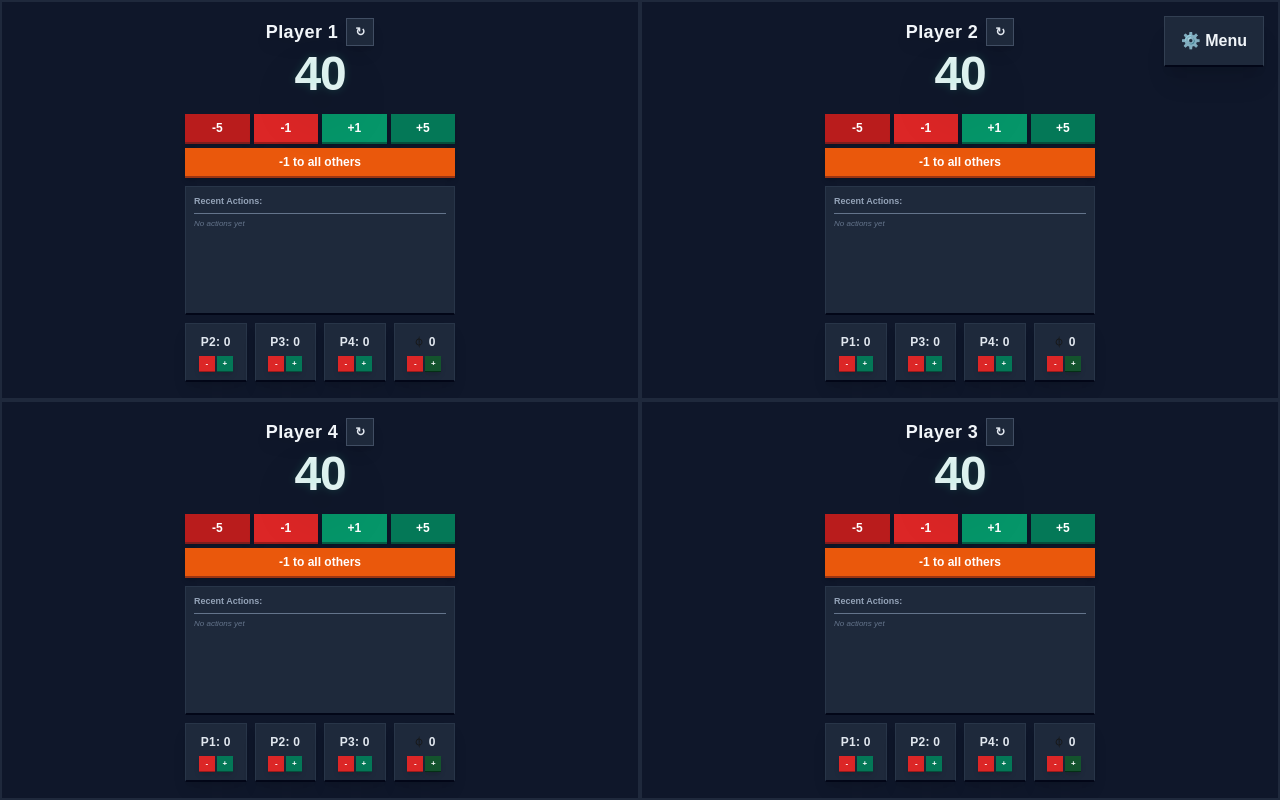
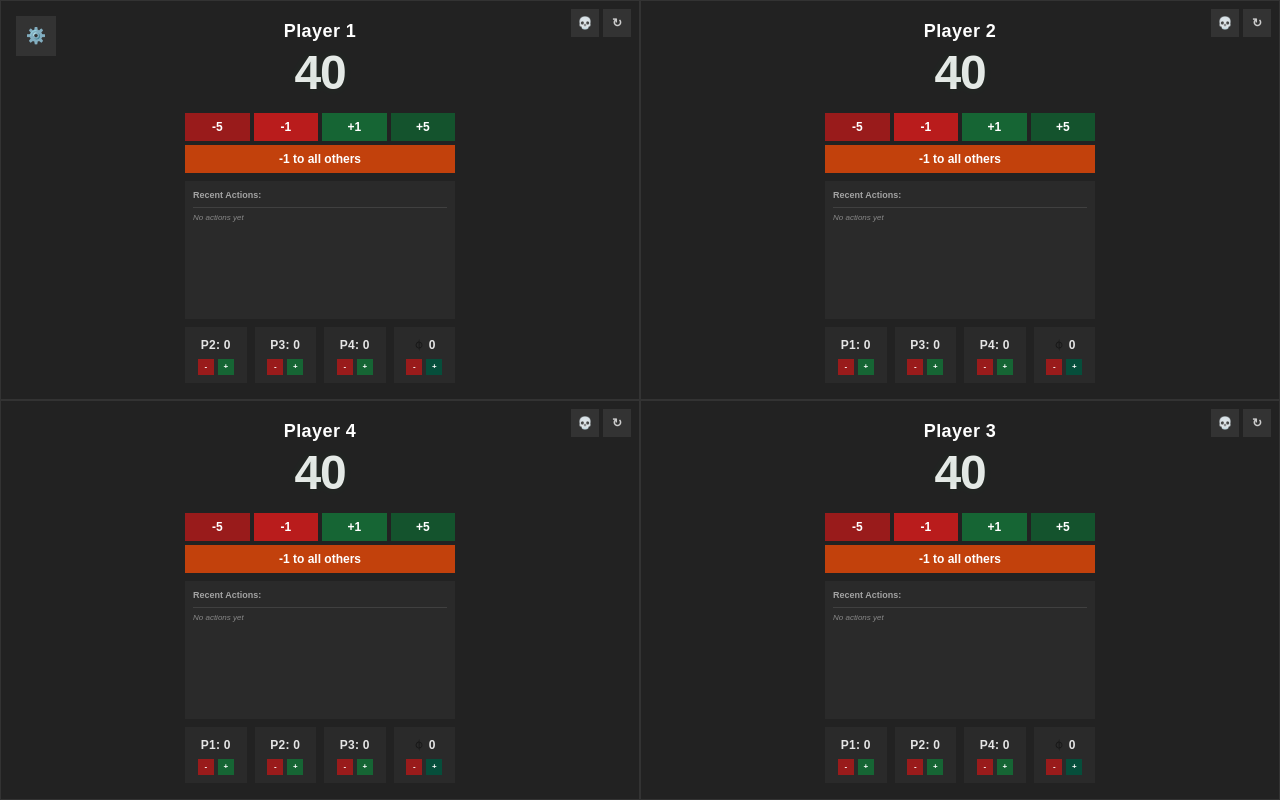
Before and after one commit to BigFancyBen/badams-homepage, a Next.js app: page /commander in a window 1280 px wide. Built offline with nearby package versions, Linux system fonts and the light colour scheme.

Commit message:
updated with new styles and functions

```diff
--- a/app/commander/page.tsx
+++ b/app/commander/page.tsx
@@ -14,6 +14,7 @@ interface PlayerState {
   name: string;
   history: HistoryEntry[];
   poison: number;
+  isDead: boolean;
 }
 
 export default function CommanderPage() {
@@ -25,6 +26,7 @@ export default function CommanderPage() {
       name: "Player 1",
       history: [],
       poison: 0,
+      isDead: false,
     },
     {
       life: 40,
@@ -33,6 +35,7 @@ export default function CommanderPage() {
       name: "Player 2",
       history: [],
       poison: 0,
+      isDead: false,
     },
     {
       life: 40,
@@ -41,6 +44,7 @@ export default function CommanderPage() {
       name: "Player 3",
       history: [],
       poison: 0,
+      isDead: false,
     },
     {
       life: 40,
@@ -49,10 +53,12 @@ export default function CommanderPage() {
       name: "Player 4",
       history: [],
       poison: 0,
+      isDead: false,
     },
   ]);
 
   const [isMenuOpen, setIsMenuOpen] = useState(false);
+  const [showResetConfirm, setShowResetConfirm] = useState(false);
 
   // Generate unique abbreviations for player names
   const generateAbbreviations = () => {
@@ -193,6 +199,14 @@ export default function CommanderPage() {
     );
   };
 
+  const togglePlayerDead = (playerIndex: number) => {
+    setPlayers((prev) =>
+      prev.map((player, index) =>
+        index === playerIndex ? { ...player, isDead: !player.isDead } : player
+      )
+    );
+  };
+
   const damageAllOthers = (playerIndex: number, damage: number) => {
     setPlayers((prev) =>
       prev.map((player, index) =>
@@ -230,9 +244,19 @@ export default function CommanderPage() {
         name: player.name, // Keep current name
         history: [], // Clear history
         poison: 0, // Reset poison
+        isDead: false, // Reset dead status
       }))
     );
+    setShowResetConfirm(false);
     setIsMenuOpen(false);
+  };
+
+  const handleResetClick = () => {
+    setShowResetConfirm(true);
+  };
+
+  const cancelReset = () => {
+    setShowResetConfirm(false);
   };
 
   const PlayerQuadrant = ({
@@ -281,31 +305,53 @@ export default function CommanderPage() {
     const commanderSources = [0, 1, 2, 3].filter((i) => i !== playerIndex);
 
     return (
-      <div className="relative w-full h-full border-2 border-slate-600/30 bg-slate-900 overflow-hidden">
-        <div
-          className={`absolute inset-4 flex flex-col ${rotationClass} h-full`}
+      <div className="relative w-full h-full border border-[#333333] bg-[#222222] overflow-hidden">
+        {/* Dead overlay */}
+        {player.isDead && (
+          <div className="absolute inset-0 bg-black/60 z-20 pointer-events-none" />
+        )}
+
+        {/* Corner Controls - positioned outside of rotated container */}
+        <div className="absolute top-2 right-2 flex gap-1 z-10">
+          <button
+            onClick={() => togglePlayerDead(playerIndex)}
+            className={`text-xs font-bold py-1.5 px-1.5 transition-all duration-200 w-7 h-7 flex items-center justify-center ${
+              player.isDead
+                ? "bg-[#991b1b] hover:bg-[#b91c1c] text-white"
+                : "bg-[#333333] hover:bg-[#404040] text-[#cccccc]"
+            }`}
+            title={player.isDead ? "Revive player" : "Mark as dead"}
           >
-          {/* Player Label and Rotation Control */}
-          <div className="text-center mb-1 flex items-center justify-center gap-2 shrink-0">
-            <h2 className="text-lg font-black text-slate-100 tracking-wide truncate drop-shadow-lg">
-              {player.name}
-            </h2>
+            💀
+          </button>
           <button
             onClick={() => updateRotation(playerIndex)}
-              className="bg-slate-800 hover:bg-slate-700 text-slate-200 text-xs font-bold py-1.5 px-1.5 shadow-lg hover:shadow-xl transition-all duration-200 w-7 h-7 flex items-center justify-center border border-slate-500/50"
+            className="bg-[#333333] hover:bg-[#404040] text-[#cccccc] text-xs font-bold py-1.5 px-1.5 transition-all duration-200 w-7 h-7 flex items-center justify-center"
             title="Rotate view"
           >
             ↻
           </button>
         </div>
 
+        <div
+          className={`absolute inset-4 flex flex-col ${rotationClass} h-full ${
+            player.isDead ? "opacity-50" : ""
+          }`}
+        >
+          {/* Player Label */}
+          <div className="text-center mb-1 shrink-0">
+            <h2 className="text-lg font-bold text-[#ffffff] tracking-wide truncate">
+              {player.name}
+            </h2>
+          </div>
+
           {/* Life Counter */}
           <div className="shrink-0 flex flex-col items-center justify-center">
             <div className="relative mb-2">
-              <div className="text-5xl font-black text-slate-100 mb-2 select-none tracking-tight drop-shadow-2xl">
+              <div className="text-5xl font-bold text-[#f5f5f5] mb-2 select-none tracking-tight">
                 {player.life}
               </div>
-              <div className="absolute inset-0 text-5xl font-black text-emerald-400 mb-2 select-none tracking-tight opacity-20 blur-sm">
+              <div className="absolute inset-0 text-5xl font-bold text-[#166534] mb-2 select-none tracking-tight opacity-15 blur-sm">
                 {player.life}
               </div>
             </div>
@@ -315,25 +361,25 @@ export default function CommanderPage() {
               <div className="grid grid-cols-4 gap-1">
                 <button
                   onClick={() => updateLife(playerIndex, -5)}
-                  className="bg-red-700 hover:bg-red-600 text-white text-xs font-bold py-1.5 px-1 shadow-md hover:shadow-lg transition-all duration-150 border-b-2 border-red-900 active:border-red-700"
+                  className="bg-[#991b1b] hover:bg-[#b91c1c] text-white text-xs font-bold py-1.5 px-1 transition-all duration-150"
                 >
                   -5
                 </button>
                 <button
                   onClick={() => updateLife(playerIndex, -1)}
-                  className="bg-red-600 hover:bg-red-500 text-white text-xs font-bold py-1.5 px-1 shadow-md hover:shadow-lg transition-all duration-150 border-b-2 border-red-800 active:border-red-600"
+                  className="bg-[#b91c1c] hover:bg-[#dc2626] text-white text-xs font-bold py-1.5 px-1 transition-all duration-150"
                 >
                   -1
                 </button>
                 <button
                   onClick={() => updateLife(playerIndex, 1)}
-                  className="bg-emerald-600 hover:bg-emerald-500 text-white text-xs font-bold py-1.5 px-1 shadow-md hover:shadow-lg transition-all duration-150 border-b-2 border-emerald-800 active:border-emerald-600"
+                  className="bg-[#166534] hover:bg-[#16a34a] text-white text-xs font-bold py-1.5 px-1 transition-all duration-150"
                 >
                   +1
                 </button>
                 <button
                   onClick={() => updateLife(playerIndex, 5)}
-                  className="bg-emerald-700 hover:bg-emerald-600 text-white text-xs font-bold py-1.5 px-1 shadow-md hover:shadow-lg transition-all duration-150 border-b-2 border-emerald-900 active:border-emerald-700"
+                  className="bg-[#14532d] hover:bg-[#166534] text-white text-xs font-bold py-1.5 px-1 transition-all duration-150"
                 >
                   +5
                 </button>
@@ -342,7 +388,7 @@ export default function CommanderPage() {
               {/* Damage All Others Button */}
               <button
                 onClick={() => damageAllOthers(playerIndex, -1)}
-                className="bg-orange-600 hover:bg-orange-500 text-white text-xs font-bold py-1.5 px-2 shadow-md hover:shadow-lg transition-all duration-150 border-b-2 border-orange-800 active:border-orange-600"
+                className="bg-[#c2410c] hover:bg-[#ea580c] text-white text-xs font-bold py-1.5 px-2 transition-all duration-150"
               >
                 -1 to all others
               </button>
@@ -351,37 +397,37 @@ export default function CommanderPage() {
 
           {/* History */}
           <div className="flex-1 mt-2 mb-2 w-full max-w-[270px] mx-auto flex flex-col min-h-0">
-            <div className="bg-slate-800 border border-slate-700/50 border-b-2 border-b-slate-950 p-2 flex-1 overflow-y-auto min-h-0">
-              <div className="text-[9px] text-slate-400 font-semibold mb-1 pb-1 border-b border-slate-500">
+            <div className="bg-[#2a2a2a] p-2 flex-1 overflow-y-auto min-h-0">
+              <div className="text-[9px] text-[#a3a3a3] font-semibold mb-1 pb-1 border-b border-[#404040]">
                 Recent Actions:
               </div>
               {player.history.length === 0 ? (
-                <div className="text-[8px] text-slate-500 italic mt-1">
+                <div className="text-[8px] text-[#888888] italic mt-1">
                   No actions yet
                 </div>
               ) : (
                 <div className="mt-1">
                   {player.history.map((entry, index) => {
                     const [text, type] = entry.action.split("|");
-                    let textColor = "text-slate-400"; // default
+                    let textColor = "text-[#a3a3a3]"; // default
 
                     if (type === "positive") {
-                      textColor = "text-emerald-400";
+                      textColor = "text-[#22c55e]";
                     } else if (type === "negative") {
-                      textColor = "text-red-400";
+                      textColor = "text-[#dc2626]";
                     } else if (type === "poison") {
-                      textColor = "text-purple-400";
+                      textColor = "text-[#a855f7]";
                     } else if (type === "commander") {
-                      textColor = "text-blue-400";
+                      textColor = "text-[#3b82f6]";
                     }
 
                     return (
                       <div
                         key={`${entry.timestamp}-${index}`}
-                        className={`flex justify-between items-center text-[8px] leading-tight font-medium py-1 border-b border-slate-700/30 ${textColor}`}
+                        className={`flex justify-between items-center text-[8px] leading-tight font-medium py-1 border-b border-[#404040] ${textColor}`}
                       >
                         <span className="truncate pr-1">{text}</span>
-                        <span className="text-slate-500 text-[7px] shrink-0">
+                        <span className="text-[#888888] text-[7px] shrink-0">
                           {formatTime(entry.timestamp)}
                         </span>
                       </div>
@@ -399,24 +445,24 @@ export default function CommanderPage() {
               {commanderSources.map((sourceIndex, i) => (
                 <div
                   key={sourceIndex}
-                  className="bg-slate-800 p-2 text-center flex-1 min-w-0 shadow-lg border border-slate-700/50 border-b-2 border-b-slate-950"
-                  style={{ minWidth: "48px" }}
+                  className="bg-[#2a2a2a] p-2 text-center flex-1 min-w-0"
+                  style={{ minWidth: "52px" }}
                 >
                   <div className="flex items-center justify-center mb-1 h-5">
-                    <span className="text-xs text-slate-200 font-bold leading-none tracking-wide whitespace-nowrap">
+                    <span className="text-xs text-[#e5e5e5] font-bold leading-none tracking-wide whitespace-nowrap">
                       {playerAbbrevs[sourceIndex]}: {player.commanderDamage[i]}
                     </span>
                   </div>
-                  <div className="flex gap-0.5 justify-center">
+                  <div className="flex gap-1 justify-center items-center">
                     <button
                       onClick={() => updateCommanderDamage(playerIndex, i, -1)}
-                      className="bg-red-600 hover:bg-red-500 text-white text-[8px] font-bold py-0.5 px-0.5 shadow-md hover:shadow-lg transition-all duration-150 w-4 h-4 flex items-center justify-center border-b border-red-800"
+                      className="bg-[#991b1b] hover:bg-[#b91c1c] text-white text-[8px] font-bold transition-all duration-150 w-4 h-4 flex items-center justify-center"
                     >
                       -
                     </button>
                     <button
                       onClick={() => updateCommanderDamage(playerIndex, i, 1)}
-                      className="bg-emerald-700 hover:bg-emerald-600 text-white text-[8px] font-bold py-0.5 px-0.5 shadow-md hover:shadow-lg transition-all duration-150 w-4 h-4 flex items-center justify-center border-b border-emerald-900"
+                      className="bg-[#166534] hover:bg-[#16a34a] text-white text-[8px] font-bold transition-all duration-150 w-4 h-4 flex items-center justify-center"
                     >
                       +
                     </button>
@@ -426,8 +472,8 @@ export default function CommanderPage() {
 
               {/* Poison Counter */}
               <div
-                className="bg-slate-800 p-2 text-center flex-1 min-w-0 shadow-lg border border-slate-700/50 border-b-2 border-b-slate-950"
-                style={{ minWidth: "48px" }}
+                className="bg-[#2a2a2a] p-2 text-center flex-1 min-w-0"
+                style={{ minWidth: "52px" }}
               >
                 <div className="flex items-center justify-center mb-1 h-5">
                   <div className="flex items-center whitespace-nowrap">
@@ -442,21 +488,21 @@ export default function CommanderPage() {
                         fill="currentColor"
                       />
                     </svg>
-                    <span className="text-xs text-slate-200 font-bold leading-none tracking-wide">
+                    <span className="text-xs text-[#e5e5e5] font-bold leading-none tracking-wide">
                       {player.poison}
                     </span>
                   </div>
                 </div>
-                <div className="flex gap-0.5 justify-center">
+                <div className="flex gap-1 justify-center items-center">
                   <button
                     onClick={() => updatePoison(playerIndex, -1)}
-                    className="bg-red-600 hover:bg-red-500 text-white text-[8px] font-bold py-0.5 px-0.5 shadow-md hover:shadow-lg transition-all duration-150 w-4 h-4 flex items-center justify-center border-b border-red-800"
+                    className="bg-[#991b1b] hover:bg-[#b91c1c] text-white text-[8px] font-bold transition-all duration-150 w-4 h-4 flex items-center justify-center"
                   >
                     -
                   </button>
                   <button
                     onClick={() => updatePoison(playerIndex, 1)}
-                    className="bg-green-900 hover:bg-green-800 text-white text-[8px] font-bold py-0.5 px-0.5 shadow-md hover:shadow-lg transition-all duration-150 w-4 h-4 flex items-center justify-center border-b border-green-950"
+                    className="bg-[#064e3b] hover:bg-[#065f46] text-white text-[8px] font-bold transition-all duration-150 w-4 h-4 flex items-center justify-center"
                   >
                     +
                   </button>
@@ -470,38 +516,46 @@ export default function CommanderPage() {
   };
 
   return (
-    <div className="h-screen w-screen bg-slate-950 overflow-hidden relative select-none">
+    <div className="h-screen w-screen bg-[#1a1a1a] overflow-hidden relative select-none">
       {/* Menu Button */}
       <button
         onClick={() => setIsMenuOpen(true)}
-        className="absolute top-4 right-4 z-10 bg-slate-800 hover:bg-slate-700 text-slate-100 font-bold py-3 px-4 shadow-xl hover:shadow-2xl transition-all duration-200 border border-slate-600/50 border-b-2 border-b-slate-950"
+        className="absolute top-4 left-4 z-30 bg-[#333333] hover:bg-[#404040] text-[#e5e5e5] font-bold py-2 px-2 transition-all duration-200 w-10 h-10 flex items-center justify-center"
+        title="Game Settings"
       >
-        ⚙️ Menu
+        ⚙️
       </button>
 
       {/* Menu Modal */}
       {isMenuOpen && (
-        <div className="absolute inset-0 bg-black/70 backdrop-blur-sm flex items-center justify-center z-20">
-          <div className="bg-slate-800 p-8 max-w-md w-full mx-4 max-h-[80vh] overflow-y-auto shadow-2xl border-2 border-slate-700/50 border-b-4 border-b-slate-950">
-            <h3 className="text-2xl font-black text-slate-100 mb-6 tracking-wide drop-shadow-lg">
+        <div className="absolute inset-0 bg-black/60 flex items-center justify-center z-20">
+          <div className="bg-[#2a2a2a] p-8 max-w-md w-full mx-4 max-h-[80vh] overflow-y-auto">
+            <h3 className="text-2xl font-bold text-[#f5f5f5] mb-6 tracking-wide">
               Game Settings
             </h3>
 
             {/* Player Names */}
-            <div className="space-y-4 mb-8">
-              <h4 className="text-lg font-bold text-slate-200 tracking-wide">
+            <div className="space-y-4 mb-2">
+              <h4 className="text-lg font-bold text-[#cccccc] tracking-wide">
                 Player Names
               </h4>
               {players.map((player, index) => (
                 <div key={index} className="flex items-center gap-3">
-                  <span className="text-slate-300 text-sm font-semibold w-20">
+                  <span className="text-[#b3b3b3] text-sm font-semibold w-20">
                     Player {index + 1}:
                   </span>
                   <input
                     type="text"
-                    value={player.name}
-                    onChange={(e) => updatePlayerName(index, e.target.value)}
-                    className="flex-1 px-4 py-3 bg-slate-950 text-slate-100 border border-slate-600 border-b-2 border-b-slate-800 focus:border-emerald-400 focus:border-b-emerald-400 focus:ring-2 focus:ring-emerald-400/20 focus:outline-none transition-all duration-200 font-medium shadow-inner"
+                    value={
+                      player.name === `Player ${index + 1}` ? "" : player.name
+                    }
+                    onChange={(e) =>
+                      updatePlayerName(
+                        index,
+                        e.target.value || `Player ${index + 1}`
+                      )
+                    }
+                    className="flex-1 px-4 py-3 bg-[#1a1a1a] text-[#e5e5e5] focus:border-[#4ade80] focus:ring-2 focus:ring-[#4ade80]/20 focus:outline-none transition-all duration-200 font-medium"
                     placeholder={`Player ${index + 1}`}
                   />
                 </div>
@@ -509,19 +563,47 @@ export default function CommanderPage() {
             </div>
 
             {/* Actions */}
+            <div>
+              <div className="text-center">
+                <p
+                  className={`text-[#f5f5f5] text-sm font-bold mb-2 transition-opacity duration-200 ${
+                    showResetConfirm ? "opacity-100" : "opacity-0"
+                  }`}
+                >
+                  Are you sure you want to reset the entire game?
+                </p>
+              </div>
+              {!showResetConfirm ? (
                 <div className="flex gap-4">
                   <button
-                onClick={resetGame}
-                className="flex-1 bg-red-700 hover:bg-red-600 text-white font-bold py-4 px-6 shadow-lg hover:shadow-xl transition-all duration-200 border border-red-500/50 border-b-2 border-b-red-900"
+                    onClick={handleResetClick}
+                    className="flex-1 bg-[#991b1b] hover:bg-[#b91c1c] text-white font-bold py-4 px-6 transition-all duration-200"
                   >
                     Reset Game
                   </button>
                   <button
                     onClick={() => setIsMenuOpen(false)}
-                className="flex-1 bg-slate-700 hover:bg-slate-600 text-slate-100 font-bold py-4 px-6 shadow-lg hover:shadow-xl transition-all duration-200 border border-slate-600/50 border-b-2 border-b-slate-950"
+                    className="flex-1 bg-[#404040] hover:bg-[#4a4a4a] text-[#e5e5e5] font-bold py-4 px-6 transition-all duration-200"
                   >
                     Close
                   </button>
+                </div>
+              ) : (
+                <div className="flex gap-4">
+                  <button
+                    onClick={resetGame}
+                    className="flex-1 bg-[#991b1b] hover:bg-[#b91c1c] text-white font-bold py-4 px-6 transition-all duration-200"
+                  >
+                    Yes, Reset
+                  </button>
+                  <button
+                    onClick={cancelReset}
+                    className="flex-1 bg-[#404040] hover:bg-[#4a4a4a] text-[#e5e5e5] font-bold py-4 px-6 transition-all duration-200"
+                  >
+                    Cancel
+                  </button>
+                </div>
+              )}
             </div>
           </div>
         </div>
```
Lines whose indentation alone changed are shown as unchanged.
